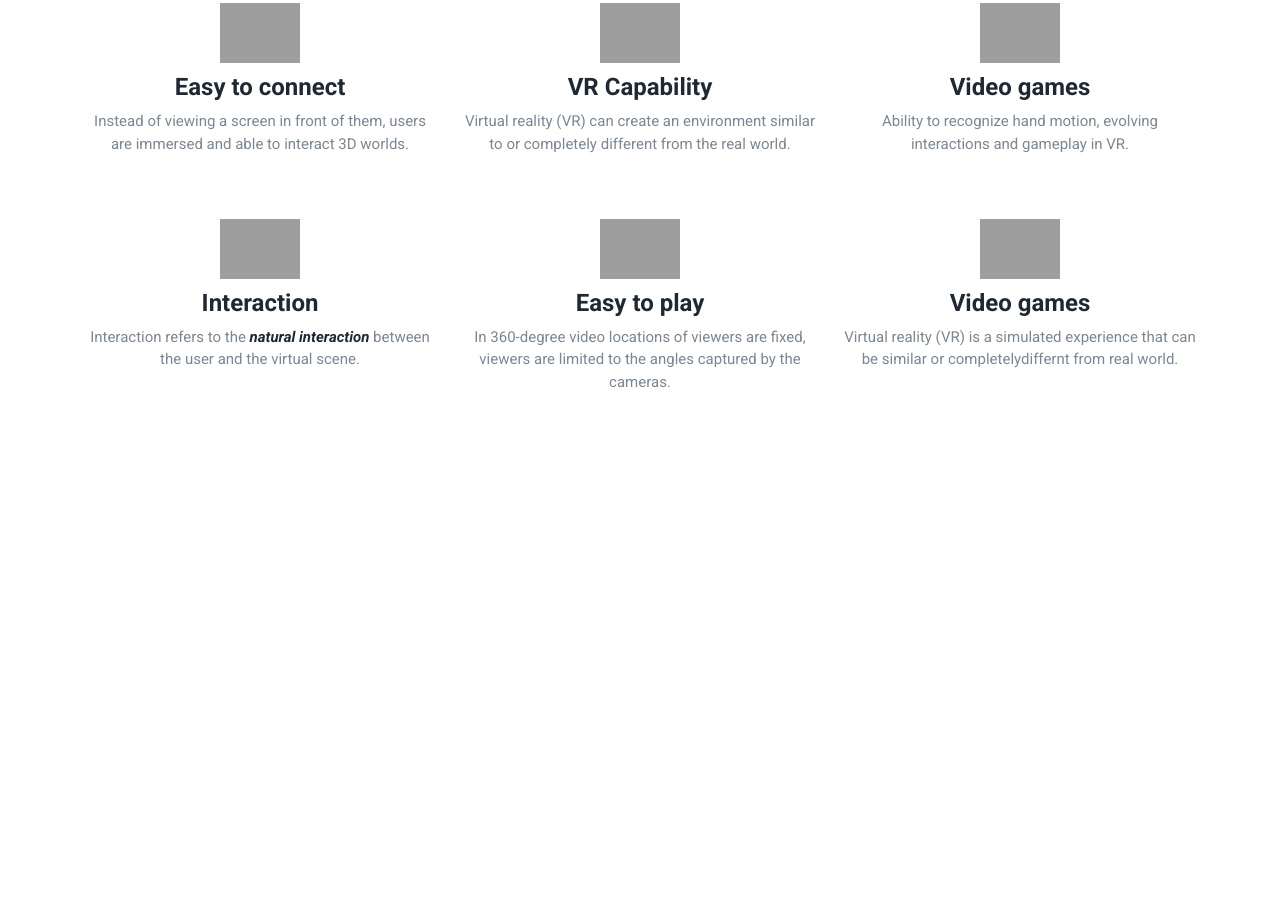
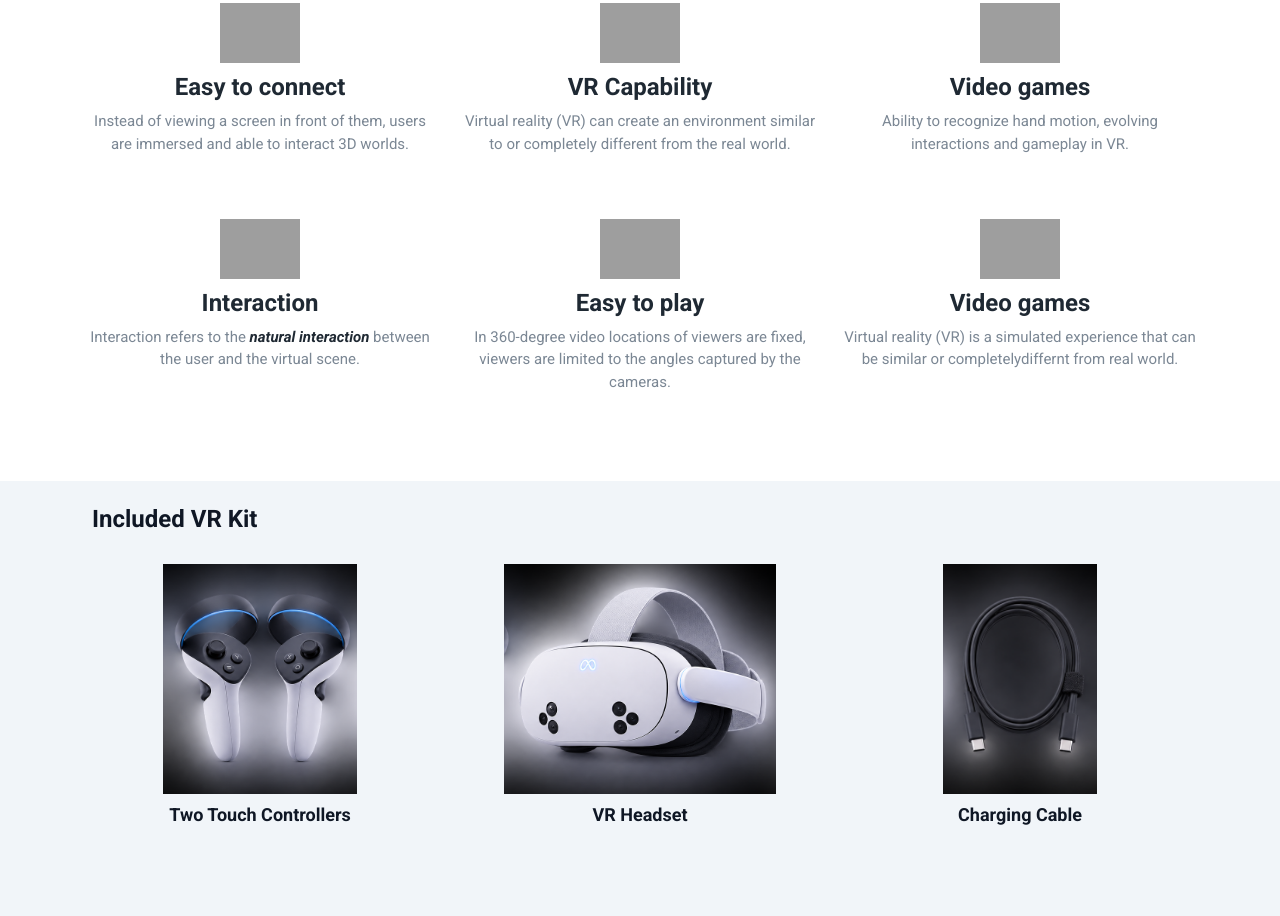
Before and after one commit to DAS-Coding21/Virtual-Reality-Website, a plain HTML site: page index.html in a window 1280 px wide. Shown: the part 889-1805 px from the top of the page. Before the commit the page ends 1370 px from the top, so only its background shows below. Drawn offline with nearby package versions, Linux system fonts and the light colour scheme; grey boxes are pictures that could not be loaded; a web font is replaced by a local one.

Commit message:
feat: add included VR kit section and styling

```diff
--- a/index.html
+++ b/index.html
@@ -110,6 +110,29 @@
             </div>
         </div>
     </div>
+    <div class="vr-kit-section pt-4 pb-4">
+        <div class="container">
+            <div class="row">
+                <h1 class="vr-kit-section-heading">Included VR Kit</h1>
+                <div
+                    class="col-12 col-md-4 d-flex flex-column align-items-center justify-content-center text-center mb-5">
+                    <img src="./src/img/vr_kit_touch_controllers.png" alt="Two touch controllers"
+                        class="vr-kit-section-img">
+                    <h3 class="vr-kit-name">Two Touch Controllers</h3>
+                </div>
+                <div
+                    class="col-12 col-md-4 d-flex flex-column align-items-center justify-content-center text-center mb-5">
+                    <img src="./src/img/vr_kit_headset.png" alt="VR headset" class="vr-kit-section-img">
+                    <h3 class="vr-kit-name">VR Headset</h3>
+                </div>
+                <div
+                    class="col-12 col-md-4 d-flex flex-column align-items-center justify-content-center text-center mb-5">
+                    <img src="./src/img/vr_kit_charging_cable.png" alt="Charging cable" class="vr-kit-section-img">
+                    <h3 class="vr-kit-name">Charging Cable</h3>
+                </div>
+            </div>
+        </div>
+    </div>
 
     <script src=" https://cdn.jsdelivr.net/npm/bootstrap@5.3.9/dist/js/bootstrap.bundle.min.js"crossorigin="anonymous"></script>
 </body>
--- a/style.css
+++ b/style.css
@@ -96,3 +96,30 @@ span {
     font-weight: 600;
     font-style: italic;
 }
+
+/* KIT section */
+
+.vr-kit-section {
+    background-color: #f1f5f9;
+}
+
+.vr-kit-section-heading {
+    color: #0f1725;
+    font-size: 24px;
+    font-weight: bold;
+    font-family: Roboto;
+    margin: 0px 0px 30px 10px;
+    padding: 0px;
+}
+
+.vr-kit-section-img {
+    height: 230px;
+}
+
+.vr-kit-name {
+    color: #0f1725;
+    font-size: 18px;
+    font-family: Roboto;
+    font-weight: 600;
+    padding: 10px;
+}
```
